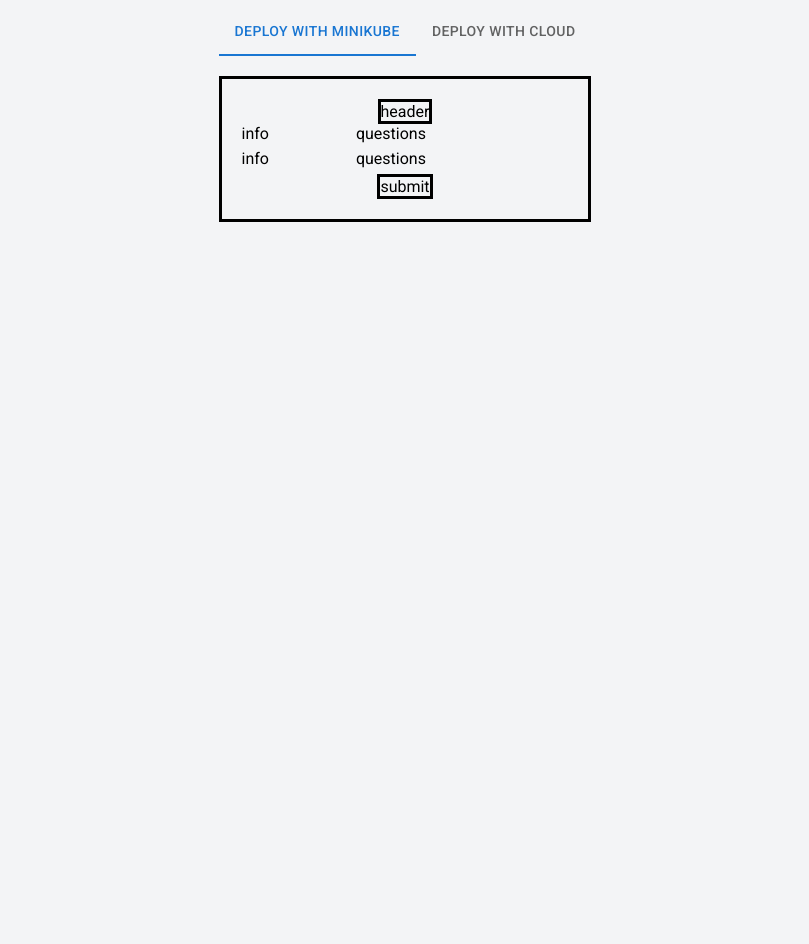
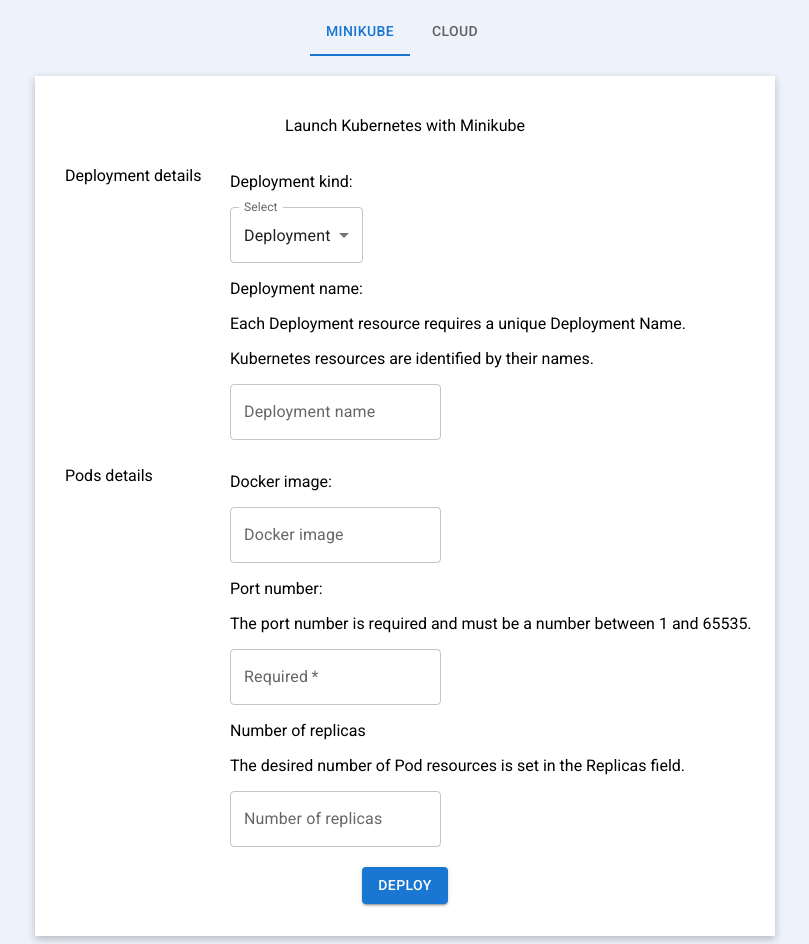
Before and after one commit to oslabs-beta/InKubator, a React app: page /form in a window 1280 px wide. Shown: the whole page, without its empty margins (235-1044 px from the left). Before the commit the page ends 800 px from the top, so only its background shows below. Built offline with nearby package versions, Linux system fonts and the light colour scheme.

Commit message:
cristina frontend

```diff
--- a/client/App.jsx
+++ b/client/App.jsx
@@ -16,12 +16,12 @@ const App = () => {
 
   return (
     <React.Fragment>
-      <Tabs value={currentTab} onChange={handleTabChange}>
-        <Tab label='Deploy with Minikube' />
-        <Tab label='Deploy with Cloud' />
+      <Tabs value={currentTab} onChange={handleTabChange} centered>
+        <Tab label='Minikube' />
+        <Tab label='Cloud' />
       </Tabs>
-      {currentTab === 0 && (<TestForm/>)}
-      {currentTab === 1 && (<Form/>)}
+      {currentTab === 0 && (<Form/>)}
+      {currentTab === 1 && (<TestForm/>)}
     </React.Fragment>
     // {/* <Form /> */}
   );
--- a/client/components/Form.jsx
+++ b/client/components/Form.jsx
@@ -65,27 +65,18 @@ const Form = () => {
 
 
     return (
-        <div id="minikube-form">
+      <div id="test-form">
 
-          <div class="form-header" id="form-header1">
-            <Typography variant="h4" component="h4">Deployment</Typography>
-            <Typography variant="h6" component="h6">Define your deployment resources</Typography>
+        {/* HEADER */}
+        <div class="form-header">Launch Kubernetes with Minikube</div>
+
+        <div id="form-div1" class="form-section-header">
+          Deployment details
         </div>
 
-          <div class="form-header" id="form-header2">
-            <Typography variant="h4" component="h4">Pods</Typography>
-            <Typography variant="h2" component="h2">Define your pod details and resources</Typography>
-          </div>
-
-          <form class="form-questions" id="form-questions1">
-
-            <Typography variant="h6" component="h6">Deployment kind:</Typography>
-            <TextField
-                id="outlined-select-deployment-kind"
-                select
-                label="Select"
-                defaultValue="Deployment"
-            >
+        <div class="form-div2">
+          <p>Deployment kind: </p>
+          <TextField id="outlined-select-deployment-kind" select label="Select" defaultValue="Deployment">
             {deploymentKinds.map((option) => (
                 <MenuItem key={option.value} value={option.value}>
                     {option.label}
@@ -93,45 +84,22 @@ const Form = () => {
             ))}
           </TextField>
 
-            {/* <label for="deploymentName">Deployment name:</label> */}
-            <Typography variant="h6" component="h6">Deployment name:</Typography>
-            <Typography className="info" variant="body2" component="body2">
-                Each Deployment resource requires a unique Deployment Name. Kubernetes resources are identified by their names.
-            </Typography>
+          <p>Deployment name:</p>
+          <p>Each Deployment resource requires a unique Deployment Name.</p>
+          <p>Kubernetes resources are identified by their names.</p>
           <TextField id="deploymentName" label="Deployment name" variant="outlined" onChange={(e) => handleInputChange(e, setDeploymentName)}/>
-            {/* <input type="text" id="deploymentName" onChange={(e) => handleInputChange(e, setDeploymentName)} /> */}
 
-            <Typography variant="h6" component="h6">Number of replicas:</Typography>
-            <Typography className="info" variant="body2" component="body2">
-                The desired number of Pod resources is set in the Replicas field.
-            </Typography>
-            <TextField id="numReplicas" label="Number of replicas" type="number" variant="outlined" onChange={(e) => handleInputChange(e, setNumReplicas)}/>
-            {/* <label for="numReplicas">Number of replicas:</label> */}
-            {/* <input type="number" id="numReplicas" onChange={(e) => handleInputChange(e, setNumReplicas)} /> */}
-            {/* <p className="info">The desired number of Pod resources is set in the Replicas field.</p> */}
+          <p></p>
+        </div>
 
-            <Typography variant="h6" component="h6">Container Label:</Typography>
-            <Typography className="info" variant="body2" component="body2">
-                Labels are custom key/value pairs that are assigned to Kubernetes resources.
-            </Typography>
-            <TextField id="clusterLabel" label="Container label" variant="outlined" onChange={(e) => handleInputChange(e, setClusterLabel)}/>
-            {/* <input type="text" id="clusterLabel" onChange={(e) => handleInputChange(e, setClusterLabel)} /> */}
-            {/* <label for="clusterLabel">Container label:</label> */}
-            {/* <p className="info">Labels are custom key/value pairs that are assigned to Kubernetes resources.</p> */}
+        <div id="form-div3" class="form-section-header">Pods details</div>
 
-            <Typography variant="h6" component="h6">Docker image:</Typography>
-            <Typography className="info" variant="body2" component="body2">
-                Optional: Reference a container image from a Docker feed.
-            </Typography>
+        <div class="form-div4">
+          <p>Docker image: </p>
           <TextField id="dockerImage" label="Docker image" variant="outlined" onChange={(e) => handleInputChange(e, setDockerImage)}/>
-            {/* <label for="dockerImage">Docker Image:</label> */}
-            {/* <input type="text" id="dockerImage" onChange={(e) => handleInputChange(e, setDockerImage)} /> */}
-            {/* <p>Optional: reference a container image from a Docker feed. </p> */}
 
-            <Typography variant="h6" component="h6">Port number:</Typography>
-            <Typography className="info" variant="body2" component="body2">
-                Port number is required and must be a number between 1 and 65535.
-            </Typography>
+          <p>Port number:</p>
+          <p>The port number is required and must be a number between 1 and 65535.</p>
           <TextField
             required
             id="containerPort"
@@ -141,28 +109,16 @@ const Form = () => {
             variant="outlined"
             onChange={(e) => handleInputChange(e, setContainerPort)}
           />
-            {/* <input type="number" id="containerPort" variant="outlined" onChange={(e) => handleInputChange(e, setContainerPort)} /> */}
-            {/* <label for="containerPort">Port Number:</label> */}
-            {/* <p>The Port number is required and must be a number between 1 and 65535.</p> */}
 
-            <button id="btnMinikube" variant="contained" onClick={(e) => {handleSubmit(e)}}>Deploy</button>
-            <br/>
-
-        </form>
-
-        <div class="form-questions" id="form-questions2">
-          <TextField label="Testing field" variant="outlined" fullWidth margin="normal" />
-
-            <TextField
-                required
-                id="outlined-required"
-                label="Required"
-                defaultValue="Deployment name"
-            />
-            <TextField label="Testing field" variant="outlined" fullWidth margin="normal" />
-            <Button id="deployment-button" variant="contained">Hello world</Button>
+          <p>Number of replicas</p>
+          <p>The desired number of Pod resources is set in the Replicas field.</p>
+          <TextField id="numReplicas" label="Number of replicas" type="number" variant="outlined" onChange={(e) => handleInputChange(e, setNumReplicas)}/>
         </div>
 
+        {/* FOOTER */}
+        <div class="form-footer">
+          <Button id="btnMinikube" variant="contained" onClick={(e) => {handleSubmit(e)}}>Deploy</Button>
+        </div>
       </div>
     )
 }
--- a/client/components/TestForm.jsx
+++ b/client/components/TestForm.jsx
@@ -1,14 +1,11 @@
-import React from 'react'
+import React from 'react';
+import { Button, MenuItem, Tab, Tabs, TextField, Typography } from '@mui/material';
+
 
 const TestForm = () => {
   return (
-    <div id="test-form">
-      <div class="form-header">header</div>
-      <div class="form-div1">info</div>
-      <div class="form-div2">questions</div>
-      <div class="form-div3">info</div>
-      <div class="form-div4">questions</div>
-      <div class="form-footer">submit</div>
+    <div id="coming-soon">
+      COMING SOON
     </div>
   )
 }
--- a/client/index.js
+++ b/client/index.js
@@ -5,6 +5,10 @@ import App from './App';
 import './styles.css'; // If the styles need to be imported, use the correct path
 
 
+// saving past dev server
+
+// "dev": "concurrently \"webpack-dev-server --hot\" \"nodemon server/server.js\" --hot",
+
 const container = document.getElementById('root');
 const root = createRoot(container);
 root.render(<App />)
--- a/client/styles.css
+++ b/client/styles.css
@@ -4,28 +4,25 @@ body {
     display: flex;
     justify-content: center;
     font-family: 'Roboto', sans-serif;
-    background-color: #f3f4f6;
+    background-color: #eef2fa;
 }
 
-/* #minikube-form {
+#coming-soon {
     display: flex;
     justify-content: center;
     margin: 70px;
     padding: 50px;
     max-width: 1000px;
+    min-width: 700px;
     background-color: white;
     box-shadow: rgba(0, 0, 0, 0.24) 0px 3px 8px;
-} */
+}
 
-.form-header {
-    border: red solid;
-}
 
 .form-questions {
     display: flex;
-    padding: 40px;
+    /* padding: 40px; */
     flex-direction: column;
-    border: black solid;
 }
 
 #deployment-button {
@@ -36,35 +33,49 @@ body {
 }
 
 #test-form {
+    /* CSS GRID */
     display: grid;
-    grid-template-columns: 0.7fr 1.3fr;
-    grid-template-rows: 1fr 1fr 1fr;
-    gap: 0px 0px;
-    padding: 20px;
-    margin-top: 20px;
-    border: black solid;
+    grid-template-columns: 0.5fr 1.5fr;
+    grid-template-rows: 0.1fr 0.8fr 0.8fr 0.1fr;
     grid-template-areas:
         "form-header form-header ."
         "form-div1 form-div2 ."
         "form-div3 form-div4 ."
         "form-footer form-footer .";
+    /* LAYOUT */
+    padding: 20px;
+    margin-top: 20px;
+    min-width: 700px;
+    max-width: 1000px;
+    /* PRETTY COLOR THINGS */
+    background-color: white;
+    box-shadow: rgba(0, 0, 0, 0.24) 0px 3px 8px;
 }
 
 .form-header {
     grid-area: form-header;
+    margin-top: 20px;
+    margin-bottom: 10px;
+    height: 30px;
     justify-self: center;
-    border: black solid;
 }
 
-.form-div1 { grid-area: form-div1; }
-.form-div2 { grid-area: form-div2; }
-.form-div3 { grid-area: form-div3; }
+.form-section-header {
+    padding: 10px;
+}
+
+/* FORM SECTION HEADERS BY ID */
+#form-div1 { grid-area: form-div1; }
+#form-div3 { grid-area: form-div3; }
+
+/* FORM QUESTION SECTIONS BY ID */
+.form-div2 { grid-area: form-div2; border: bl;}
 .form-div4 { grid-area: form-div4; }
 
 .form-footer {
     grid-area: form-footer;
+    margin-top: 20px;
     justify-self: center;
-    border: black solid;
 }
 
 #minikube-form {
@@ -75,6 +86,9 @@ body {
     grid-template-areas:
         "form-header1 form-questions1"
         "form-header2 form-questions2";
+    min-width: 700px;
+    max-width: 900px;
+    padding: 30px;
     background-color: white;
     box-shadow: rgba(0, 0, 0, 0.24) 0px 3px 8px;
 }
--- a/package.json
+++ b/package.json
@@ -4,7 +4,7 @@
   "description": "",
   "main": "server/express.js",
   "scripts": {
-    "dev": "concurrently \"webpack-dev-server\" \"nodemon server/server.js\" --hot",
+    "dev": "webpack-dev-server --open & nodemon server/express.js",
     "start": "nodemon server/express.js"
   },
   "keywords": [],
@@ -19,7 +19,8 @@
     "child_process": "^1.0.2",
     "express": "^4.18.2",
     "js-yaml": "^4.1.0",
-    "path": "^0.12.7"
+    "path": "^0.12.7",
+    "nodemon": "^3.0.1"
   },
   "devDependencies": {
     "@babel/core": "^7.23.2",
```
Also changed, not shown: deployment.yaml (+7 -7 lines), webpack.config.js (+67 -2 lines), 1 other file (tests, documents, lock files or other folders). Lines whose indentation alone changed are shown as unchanged.
